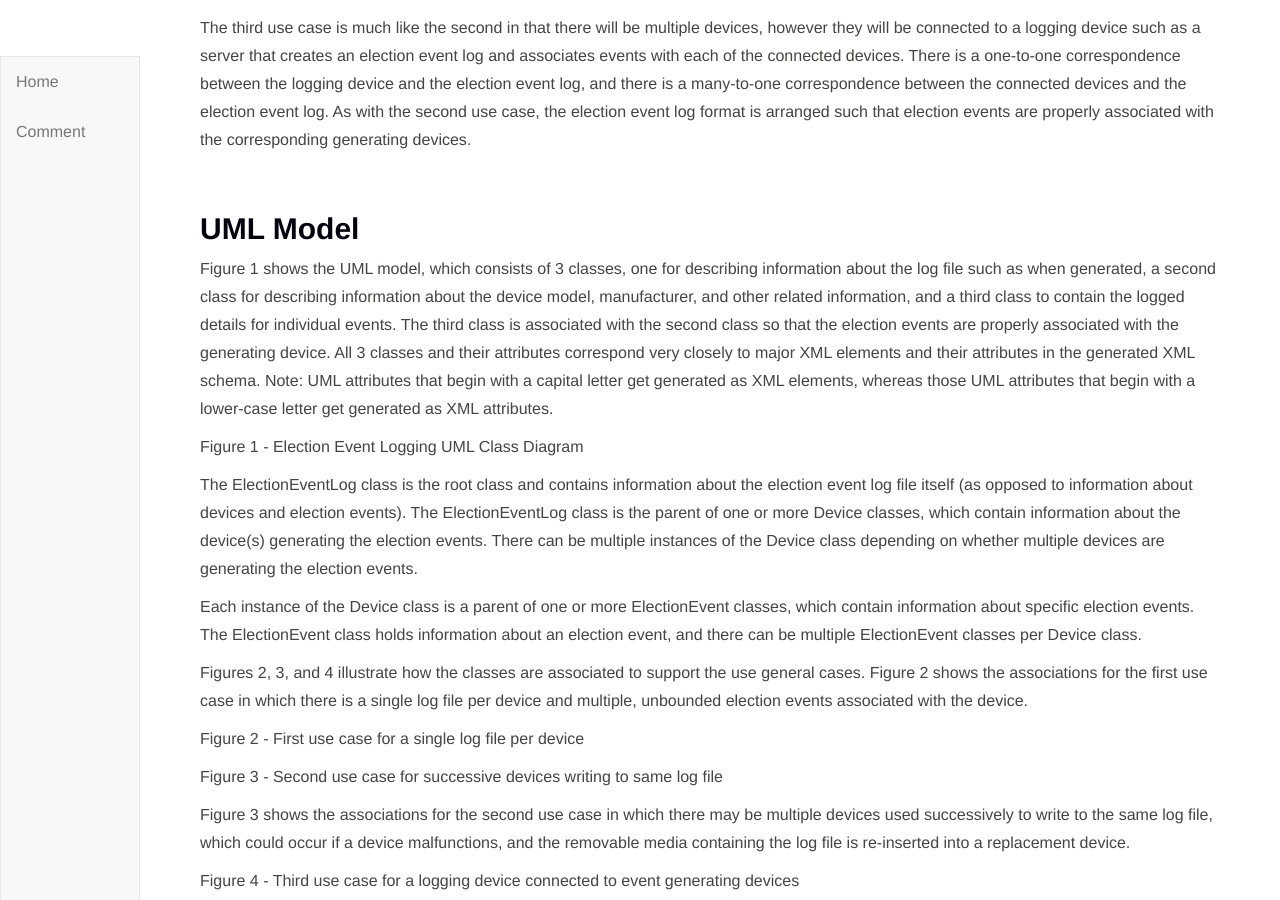
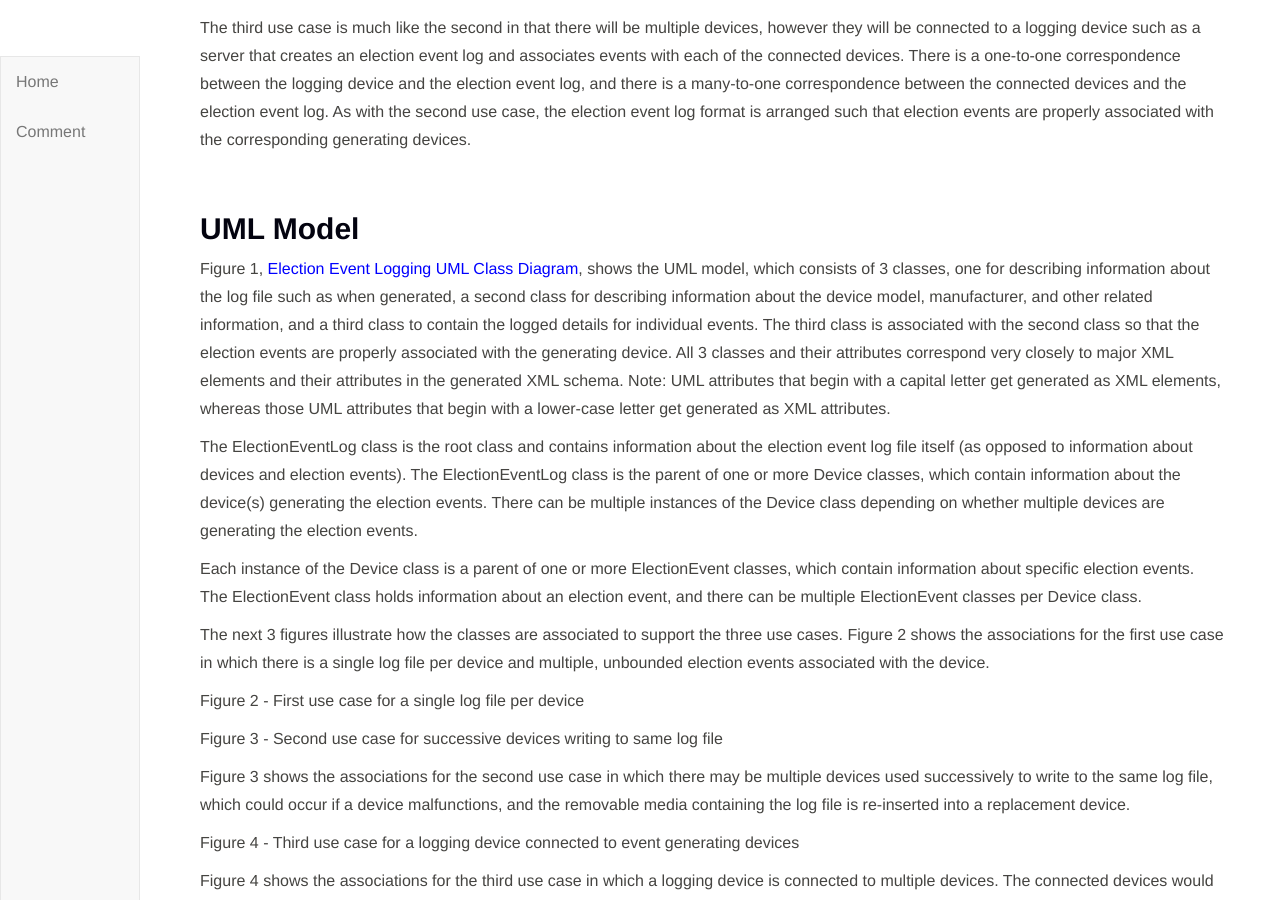
Before and after one commit to usnistgov/ElectionEventLogging, a Jekyll site: the page built from index.md, in a window 1280 px wide and 900 px high, scrolled down 5544 px. Built offline with Jekyll 4.4.1, drawn with Linux system fonts in a browser that asks for light colours; our own code applies the rules of GitHub Pages for plain Markdown files.

Commit message:
updated text

```diff
--- a/index.md
+++ b/index.md
@@ -168,16 +168,14 @@ The third use case is much like the second in that there will be multiple device
 <br>
 
 ## UML Model
-Figure 1 shows the UML model, which consists of 3 classes, one for describing information about the log file such as when generated, a second class for describing information about the device model, manufacturer, and other related information, and a third class to contain the logged details for individual events.  The third class is associated with the second class so that the election events are properly associated with the generating device. All 3 classes and their attributes correspond very closely to major XML elements and their attributes in the generated XML schema.  Note: UML attributes that begin with a capital letter get generated as XML elements, whereas those UML attributes that begin with a lower-case letter get generated as XML attributes.
-
-Figure 1 - Election Event Logging UML Class Diagram
+Figure 1, [Election Event Logging UML Class Diagram](Figures/picture1.png "Election Event Logging UML Class Diagram"), shows the UML model, which consists of 3 classes, one for describing information about the log file such as when generated, a second class for describing information about the device model, manufacturer, and other related information, and a third class to contain the logged details for individual events.  The third class is associated with the second class so that the election events are properly associated with the generating device. All 3 classes and their attributes correspond very closely to major XML elements and their attributes in the generated XML schema.  Note: UML attributes that begin with a capital letter get generated as XML elements, whereas those UML attributes that begin with a lower-case letter get generated as XML attributes.
 
 The ElectionEventLog class is the root class and contains information about the election event log file itself (as opposed to information about devices and election events).  The ElectionEventLog class is the parent of one or more Device classes, which contain information about the device(s) generating the election events. There can be multiple instances of the Device class depending on whether multiple devices are generating the election events.
 
 Each instance of the Device class is a parent of one or more ElectionEvent classes, which contain information about specific election events.
 The ElectionEvent class holds information about an election event, and there can be multiple ElectionEvent classes per Device class.
 
-Figures 2, 3, and 4 illustrate how the classes are associated to support the use general cases.  Figure 2 shows the associations for the first use case in which there is a single log file per device and multiple, unbounded election events associated with the device.
+The next 3 figures illustrate how the classes are associated to support the three use cases.  Figure 2 shows the associations for the first use case in which there is a single log file per device and multiple, unbounded election events associated with the device.
 
 Figure 2 - First use case for a single log file per device
 
```
